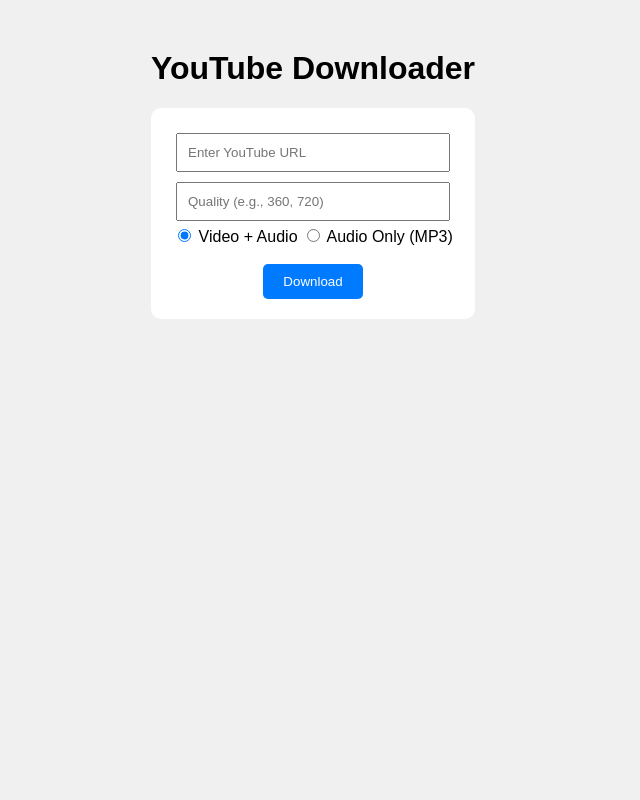
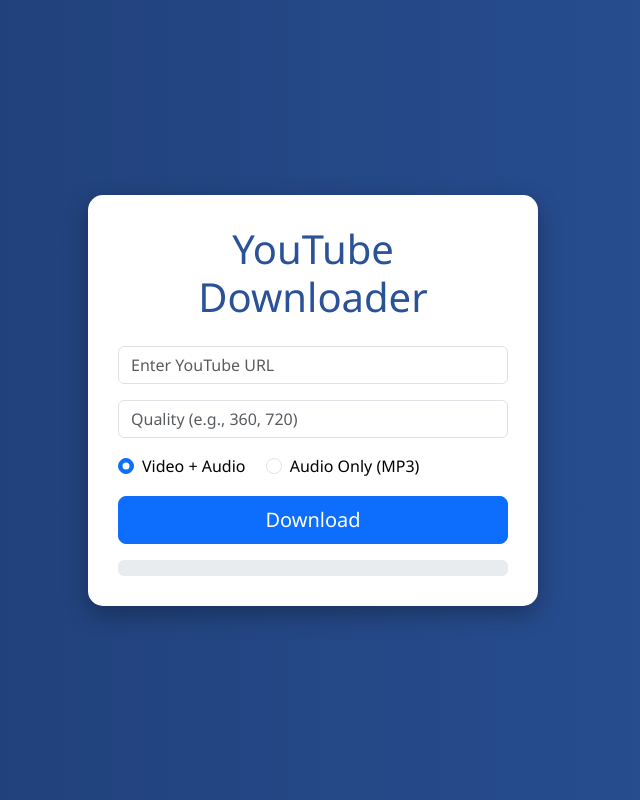
Before and after one commit to hikaru666-ai/yt-downloader, a Flask app: page / in a window 1280 px wide. Shown: the whole page, without its empty margins (327-967 px from the left). Run offline with Flask 3, Linux system fonts and the light colour scheme.

Commit message:
version 5 yt_dnlr

```diff
--- a/app.py
+++ b/app.py
@@ -1,52 +1,80 @@
-from flask import Flask, render_template, request
+from flask import Flask, render_template, request, send_from_directory
 import yt_dlp
 import os
 
 app = Flask(__name__)
 
-# Make downloads folder
+# Folder to save downloads
 DOWNLOAD_FOLDER = "downloads"
 if not os.path.exists(DOWNLOAD_FOLDER):
     os.makedirs(DOWNLOAD_FOLDER)
 
+# Store progress in memory
+download_progress = {}
+
+def progress_hook(d):
+    """Hook to update download progress"""
+    video_id = d.get('info_dict', {}).get('id', 'unknown')
+    if d['status'] == 'downloading':
+        download_progress[video_id] = d.get('_percent_str', '0%')
+    elif d['status'] == 'finished':
+        download_progress[video_id] = "100%"
+
 @app.route("/", methods=["GET", "POST"])
 def index():
     message = ""
+    download_link = None
+    progress = "0%"  # ⚡ define a default here
+
     if request.method == "POST":
         url = request.form.get("url")
         mode = request.form.get("mode")
         quality = request.form.get("quality")
 
         try:
-            qlty = int(quality)
-        except:
+            qlty = int(quality) if quality else 720
+        except (ValueError, TypeError):
             qlty = 720
 
+        # extract video id
+        video_id = url.split("v=")[-1] if "v=" in url else "unknown"
+        download_progress[video_id] = "0%"
+
+        ydl_opts = {
+            'outtmpl': f'{DOWNLOAD_FOLDER}/%(title)s.%(ext)s',
+            'progress_hooks': [progress_hook]
+        }
+
         if mode == "video":
-            ydl_opts = {
-                'format': f"bestvideo[height<={qlty}]+bestaudio/best",
-                'outtmpl': f'{DOWNLOAD_FOLDER}/%(title)s.%(ext)s',
-            }
+            ydl_opts['format'] = f"bestvideo[height<={qlty}]+bestaudio/best"
         else:
-            ydl_opts = {
-                'format': 'bestaudio/best',
-                'outtmpl': f'{DOWNLOAD_FOLDER}/%(title)s.%(ext)s',
-                'postprocessors': [{
-                    'key': 'FFmpegExtractAudio',
-                    'preferredcodec': 'mp3',
-                    'preferredquality': '192',
-                }],
-            }
+            ydl_opts['format'] = 'bestaudio/best'
+            ydl_opts['postprocessors'] = [{
+                'key': 'FFmpegExtractAudio',
+                'preferredcodec': 'mp3',
+                'preferredquality': '192',
+            }]
 
         try:
             with yt_dlp.YoutubeDL(ydl_opts) as ydl:
-                ydl.download([url])
-            message = "Download completed!"
+                info = ydl.extract_info(url, download=True)
+                filename = ydl.prepare_filename(info)
+                if mode == "audio":
+                    filename = os.path.splitext(filename)[0] + ".mp3"
+
+                download_link = os.path.basename(filename)
+
         except Exception as e:
             message = f"Error: {str(e)}"
 
-    return render_template("index.html", message=message)
+        # ⚡ Safe: get progress or default 0%
+        progress = download_progress.get(video_id, "0%")
+
+    return render_template("index.html", message=message, download_link=download_link, progress=progress)
+# Serve downloaded files
+@app.route('/downloads/<filename>')
+def serve_file(filename):
+    return send_from_directory(DOWNLOAD_FOLDER, filename)
 
 if __name__ == "__main__":
-    import os
     app.run(host="0.0.0.0", port=int(os.environ.get("PORT", 5000)), debug=True)
--- a/templates/index.html
+++ b/templates/index.html
@@ -1,28 +1,76 @@
 <!DOCTYPE html>
 <html lang="en">
 <head>
-    <meta charset="UTF-8">
-    <title>YouTube Downloader</title>
-    <style>
-        body { font-family: Arial, sans-serif; text-align:center; margin-top:50px; background-color:#f0f0f0; }
-        form { background:#fff; padding:20px; border-radius:10px; display:inline-block; }
-        input[type="text"], input[type="number"] { padding:10px; width:250px; margin:5px; }
-        input[type="submit"] { padding:10px 20px; background:#007bff; color:#fff; border:none; border-radius:5px; cursor:pointer; }
-        input[type="submit"]:hover { background:#0056b3; }
-        .message { margin-top:20px; font-weight:bold; color:green; }
-    </style>
+<meta charset="UTF-8">
+<title>YouTube Downloader</title>
+<link href="https://cdn.jsdelivr.net/npm/bootstrap@5.3.0/dist/css/bootstrap.min.css" rel="stylesheet">
+<style>
+body {
+    background: linear-gradient(to right, #1e3c72, #2a5298);
+    min-height: 100vh;
+    display: flex;
+    justify-content: center;
+    align-items: center;
+    font-family: 'Segoe UI', sans-serif;
+}
+.container {
+    background: #fff;
+    color: #000;
+    padding: 30px;
+    border-radius: 15px;
+    width: 100%;
+    max-width: 450px;
+    box-shadow: 0 8px 25px rgba(0,0,0,0.3);
+}
+h1 { text-align:center; margin-bottom:25px; color:#2a5298; }
+.message { margin-top: 20px; font-weight:bold; }
+.progress { margin-top: 15px; }
+</style>
 </head>
 <body>
+<div class="container">
     <h1>YouTube Downloader</h1>
     <form method="post">
-        <input type="text" name="url" placeholder="Enter YouTube URL" required><br>
-        <input type="number" name="quality" placeholder="Quality (e.g., 360, 720)"><br>
-        <label><input type="radio" name="mode" value="video" checked> Video + Audio</label>
-        <label><input type="radio" name="mode" value="audio"> Audio Only (MP3)</label><br><br>
-        <input type="submit" value="Download">
+        <div class="mb-3">
+            <input type="text" name="url" class="form-control" placeholder="Enter YouTube URL" required>
+        </div>
+        <div class="mb-3">
+            <input type="number" name="quality" class="form-control" placeholder="Quality (e.g., 360, 720)">
+        </div>
+        <div class="mb-3">
+            <div class="form-check form-check-inline">
+                <input class="form-check-input" type="radio" name="mode" value="video" checked>
+                <label class="form-check-label">Video + Audio</label>
+            </div>
+            <div class="form-check form-check-inline">
+                <input class="form-check-input" type="radio" name="mode" value="audio">
+                <label class="form-check-label">Audio Only (MP3)</label>
+            </div>
+        </div>
+        <div class="d-grid mb-3">
+            <button type="submit" class="btn btn-primary btn-lg">Download</button>
+        </div>
     </form>
+
+    {% if progress %}
+    <div class="progress">
+        <div class="progress-bar progress-bar-striped progress-bar-animated" role="progressbar"
+             style="width: {{ progress or '0%' }};"
+             aria-valuenow="{{ (progress|replace('%', '')) if progress else 0 }}"
+             aria-valuemin="0" aria-valuemax="100">
+            {{ progress or '0%' }}
+        </div>
+    </div>
+    {% endif %}
+
     {% if message %}
-        <div class="message">{{ message }}</div>
+        <div class="alert alert-info text-center message">{{ message }}</div>
     {% endif %}
+
+    {% if download_link %}
+        <a href="{{ url_for('serve_file', filename=download_link) }}" class="btn btn-success d-block mt-3" download>Click here to download file</a>
+    {% endif %}
+</div>
+<script src="https://cdn.jsdelivr.net/npm/bootstrap@5.3.0/dist/js/bootstrap.bundle.min.js"></script>
 </body>
 </html>
```
